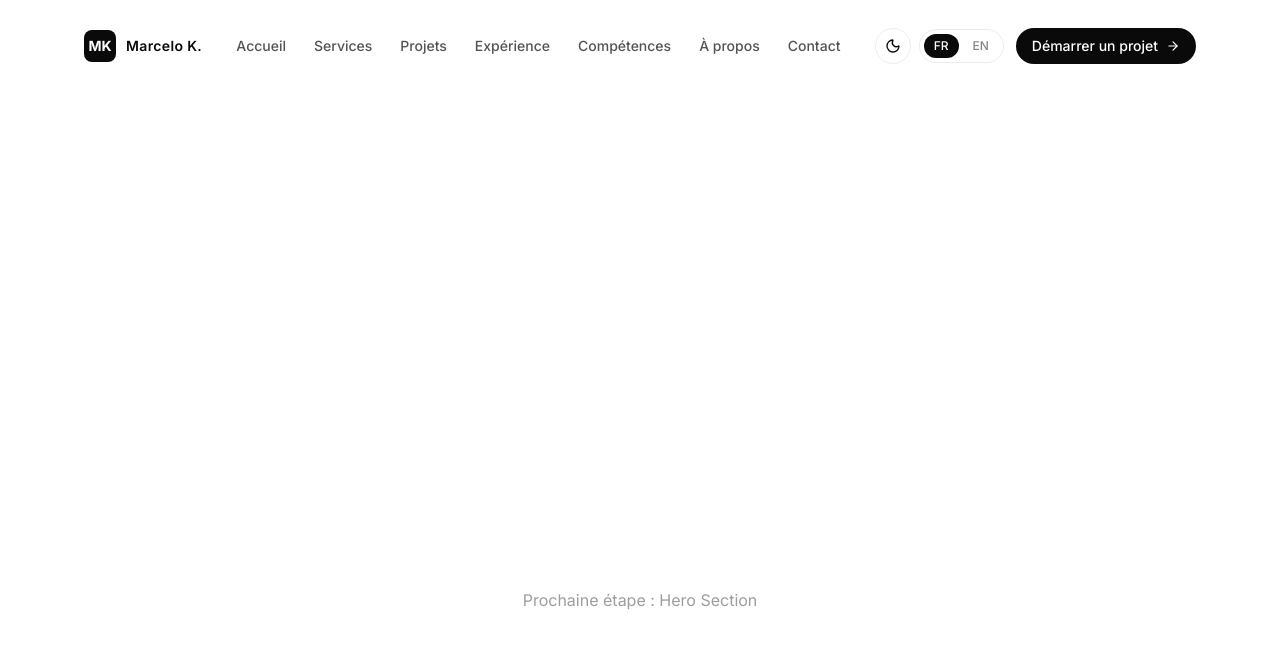
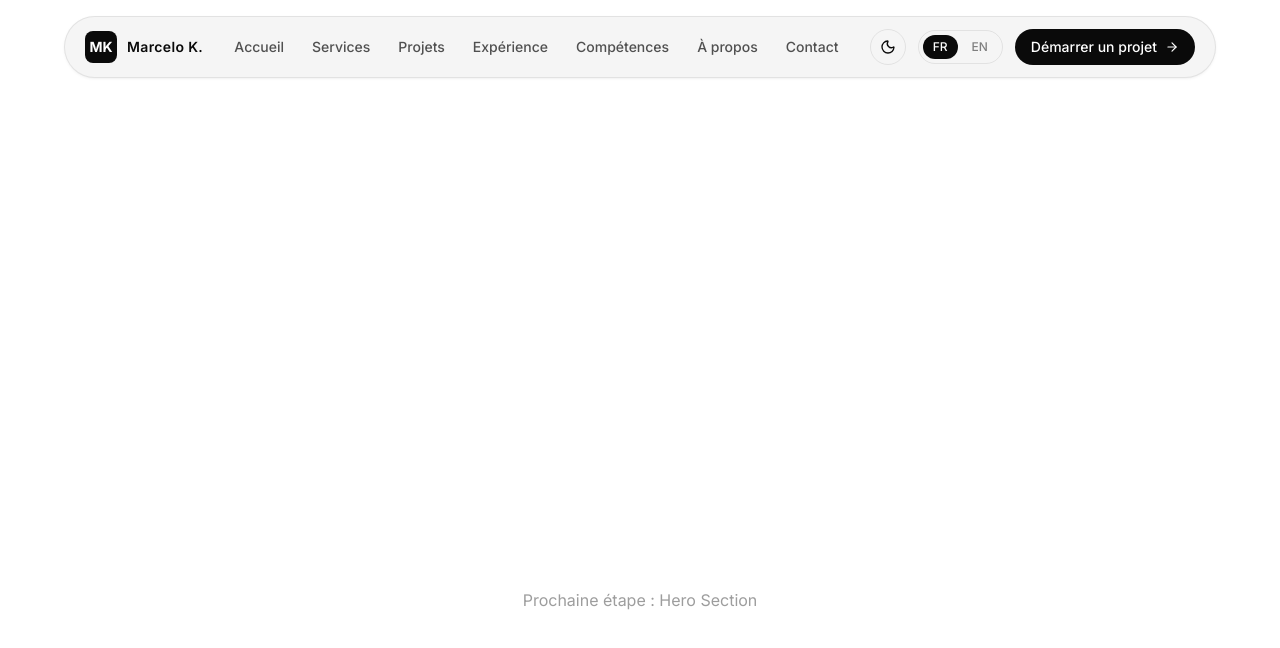
Before and after one commit to MarceloKld/portfolio-marcelo-kalonji, a Next.js app: page / in a window 1280 px wide. Shown: the top 648 px of the page. Built offline with nearby package versions, Linux system fonts and the light colour scheme.

Commit message:
Vérifie :
✅ Plus aucun soulignement rouge dans LanguageProvider.tsx et ThemeToggle.tsx
✅ La Navbar est une pilule flottante avec fond plein, dès le chargement, pas seulement au scroll
✅ Le thème change bien la couleur de fond de la pilule (blanc cassé ↔ noir doux)

```diff
--- a/src/components/layout/Navbar.tsx
+++ b/src/components/layout/Navbar.tsx
@@ -1,7 +1,6 @@
 "use client";
-// Client Component obligatoire : gère l'état du menu mobile + le scroll
 
-import { useState, useEffect } from "react";
+import { useState } from "react";
 import Link from "next/link";
 import { Menu, ArrowRight } from "lucide-react";
 import { useLanguage } from "@/components/providers/LanguageProvider";
@@ -9,44 +8,24 @@ import { ThemeToggle } from "@/components/ui/ThemeToggle";
 import { LanguageToggle } from "@/components/ui/LanguageToggle";
 import { MobileMenu } from "@/components/layout/MobileMenu";
 import { NAV_LINKS } from "@/data/navigation";
-import { cn } from "@/lib/utils";
 
 export function Navbar() {
   const { t } = useLanguage();
-
-  // État : le menu mobile est-il ouvert ?
   const [isMobileMenuOpen, setMobileMenuOpen] = useState(false);
-
-  // État : a-t-on scrollé la page ? (pour ajouter un fond glassmorphism)
-  const [isScrolled, setIsScrolled] = useState(false);
-
-  useEffect(() => {
-    const handleScroll = () => {
-      // Dès qu'on dépasse 20px de scroll, on active le fond flouté
-      setIsScrolled(window.scrollY > 20);
-    };
-    window.addEventListener("scroll", handleScroll);
-    // Nettoyage : on retire l'écouteur quand le composant est démonté
-    return () => window.removeEventListener("scroll", handleScroll);
-  }, []);
 
   return (
     <>
-      <header
-        className={cn(
-          "fixed left-0 right-0 top-0 z-30 transition-all duration-300",
-          // Petite marge + centrage, comme une barre "flottante" façon Richard
-          "px-4 pt-4"
-        )}
-      >
-        <div
-          className={cn(
-            "mx-auto flex max-w-6xl items-center justify-between rounded-full px-5 py-3 transition-all duration-300",
-            isScrolled
-              ? "glass border border-[var(--border-color)] shadow-sm" // fond flouté au scroll
-              : "bg-transparent"
-          )}
-        >
+      {/*
+        Conteneur extérieur : fixe en haut de l'écran, avec un padding
+        qui crée la "marge flottante" visible sur les captures de Richard.
+      */}
+      <header className="fixed left-0 right-0 top-0 z-30 px-4 pt-4 sm:px-6">
+        {/*
+          La "pilule" elle-même : TOUJOURS visible avec fond plein,
+          bordure arrondie complète (rounded-full) et ombre légère.
+          Ce n'est plus conditionné au scroll — c'est permanent, comme demandé.
+        */}
+        <div className="mx-auto flex max-w-6xl items-center justify-between rounded-full border border-[var(--border-color)] bg-[var(--surface)] px-5 py-3 shadow-sm shadow-black/5 transition-colors duration-300">
           {/* === LOGO === */}
           <Link href="#accueil" className="flex items-center gap-2.5">
             <span className="flex h-8 w-8 items-center justify-center rounded-lg bg-[var(--foreground)] text-sm font-bold text-[var(--background)]">
@@ -57,7 +36,7 @@ export function Navbar() {
             </span>
           </Link>
 
-          {/* === LIENS DE NAVIGATION (visibles uniquement sur desktop) === */}
+          {/* === LIENS DE NAVIGATION (desktop uniquement) === */}
           <nav className="hidden items-center gap-7 lg:flex">
             {NAV_LINKS.map((link) => (
               <Link
@@ -72,13 +51,16 @@ export function Navbar() {
 
           {/* === ZONE DROITE : toggles + CTA + burger === */}
           <div className="flex items-center gap-3">
-            {/* Toggles visibles uniquement sur desktop */}
-            <div className="hidden items-center gap-2 lg:flex">
-              <ThemeToggle />
+            {/* Toggle thème : TOUJOURS visible, même sur mobile,
+                comme sur la capture (il est présent à droite peu importe la taille) */}
+            <ThemeToggle />
+
+            {/* Toggle langue : visible uniquement sur desktop pour ne pas surcharger le mobile */}
+            <div className="hidden lg:block">
               <LanguageToggle />
             </div>
 
-            {/* Bouton CTA visible uniquement sur desktop */}
+            {/* Bouton CTA : visible uniquement sur desktop */}
             <Link
               href="#contact"
               className="hidden items-center gap-2 rounded-full bg-[var(--foreground)] px-4 py-2 text-sm font-medium text-[var(--background)] transition-transform hover:scale-[1.03] lg:flex"
@@ -87,7 +69,7 @@ export function Navbar() {
               <ArrowRight size={14} />
             </Link>
 
-            {/* Bouton burger, visible uniquement sur mobile/tablette */}
+            {/* Burger : visible uniquement sur mobile/tablette */}
             <button
               onClick={() => setMobileMenuOpen(true)}
               aria-label="Ouvrir le menu"
@@ -99,11 +81,7 @@ export function Navbar() {
         </div>
       </header>
 
-      {/* Le menu mobile est un composant séparé, contrôlé depuis ici */}
-      <MobileMenu
-        isOpen={isMobileMenuOpen}
-        onClose={() => setMobileMenuOpen(false)}
-      />
+      <MobileMenu isOpen={isMobileMenuOpen} onClose={() => setMobileMenuOpen(false)} />
     </>
   );
 }
--- a/src/components/providers/LanguageProvider.tsx
+++ b/src/components/providers/LanguageProvider.tsx
@@ -1,59 +1,31 @@
 "use client";
-// Obligatoire : ce composant utilise useState et le Context,
-// donc il doit tourner côté navigateur (client), pas côté serveur.
 
-import {
-  createContext,
-  useContext,
-  useState,
-  useEffect,
-  type ReactNode,
-} from "react";
+import { createContext, useContext, useSyncExternalStore, type ReactNode } from "react";
 import type { Locale } from "@/types";
 import fr from "@/i18n/fr.json";
 import en from "@/i18n/en.json";
+import { subscribe, getSnapshot, getServerSnapshot, setStoredLocale } from "@/i18n/localeStore";
 
-// On regroupe les deux dictionnaires dans un seul objet,
-// accessible via translations["fr"] ou translations["en"]
 const translations = { fr, en };
 
-// Définition de la forme de notre "boîte" (le Context)
 type LanguageContextType = {
-  locale: Locale;              // la langue actuelle
-  setLocale: (l: Locale) => void; // la fonction pour la changer
-  t: typeof fr;                 // le dictionnaire de traduction actif
+  locale: Locale;
+  setLocale: (l: Locale) => void;
+  t: typeof fr;
 };
 
-// Création du Context. La valeur "undefined" par défaut sert
-// juste à détecter une erreur si on oublie d'envelopper l'app avec le Provider.
-const LanguageContext = createContext<LanguageContextType | undefined>(
-  undefined
-);
+const LanguageContext = createContext<LanguageContextType | undefined>(undefined);
 
-/**
- * LanguageProvider enveloppe toute l'application.
- * Il fournit la langue active à tous les composants enfants.
- */
 export function LanguageProvider({ children }: { children: ReactNode }) {
-  // État local : langue par défaut = français
-  const [locale, setLocaleState] = useState<Locale>("fr");
+  // useSyncExternalStore lit directement localStorage et se met à jour
+  // automatiquement quand setStoredLocale() appelle emitChange().
+  // Plus besoin de useState + useEffect → plus de warning.
+  const locale = useSyncExternalStore(subscribe, getSnapshot, getServerSnapshot);
 
-  // Au premier chargement, on regarde si une langue a été
-  // sauvegardée précédemment dans le navigateur (localStorage)
-  useEffect(() => {
-    const saved = localStorage.getItem("locale") as Locale | null;
-    if (saved === "fr" || saved === "en") {
-      setLocaleState(saved);
-    }
-  }, []);
-
-  // Fonction pour changer la langue ET la sauvegarder dans le navigateur
   const setLocale = (l: Locale) => {
-    setLocaleState(l);
-    localStorage.setItem("locale", l);
+    setStoredLocale(l);
   };
 
-  // Le dictionnaire correspondant à la langue active
   const t = translations[locale];
 
   return (
@@ -63,11 +35,6 @@ export function LanguageProvider({ children }: { children: ReactNode }) {
   );
 }
 
-/**
- * Hook personnalisé : useLanguage()
- * Permet à n'importe quel composant d'accéder facilement
- * à { locale, setLocale, t } sans répéter le useContext partout.
- */
 export function useLanguage() {
   const context = useContext(LanguageContext);
   if (!context) {
--- a/src/components/ui/ThemeToggle.tsx
+++ b/src/components/ui/ThemeToggle.tsx
@@ -1,22 +1,20 @@
 "use client";
 // Nécessaire : on utilise useState/useEffect + le hook useTheme (interactif)
 
-import { useEffect, useState } from "react";
 import { useTheme } from "next-themes";
 import { Moon, Sun } from "lucide-react"; // Icônes SVG, aucune image lourde
+import { useHasMounted } from "@/lib/useHasMounted"; // Notre nouveau hook
 
 export function ThemeToggle() {
   const { theme, setTheme } = useTheme();
 
-  // Astuce anti-bug d'hydratation :
-  // next-themes ne connaît le vrai thème qu'une fois le JS chargé côté client.
-  // On attend le "mount" avant d'afficher l'icône pour éviter un décalage visuel.
-  const [mounted, setMounted] = useState(false);
-  useEffect(() => setMounted(true), []);
+  // Remplace l'ancien useState+useEffect : plus aucun warning
+  const hasMounted = useHasMounted();
 
-  if (!mounted) {
-    // Pendant le chargement, on affiche un espace vide de la même taille
-    return <div className="h-9 w-9" />;
+  if (!hasMounted) {
+    // Pendant le chargement initial, on affiche un espace vide
+    // de la même taille pour éviter un "saut" visuel (layout shift)
+    return <div className="h-9 w-9 shrink-0" />;
   }
 
   const isDark = theme === "dark";
--- /dev/null
+++ b/src/i18n/localeStore.ts
@@ -0,0 +1,48 @@
+import type { Locale } from "@/types";
+
+const STORAGE_KEY = "locale";
+
+// Liste des "abonnés" qui veulent être prévenus quand la langue change
+let listeners: Array<() => void> = [];
+
+// Prévient tous les composants abonnés qu'un changement a eu lieu
+function emitChange() {
+  for (const listener of listeners) listener();
+}
+
+/**
+ * Fonction "subscribe" exigée par useSyncExternalStore.
+ * Elle enregistre un listener et retourne une fonction de nettoyage.
+ */
+export function subscribe(listener: () => void) {
+  listeners.push(listener);
+  return () => {
+    listeners = listeners.filter((l) => l !== listener);
+  };
+}
+
+/**
+ * Lit la langue actuelle depuis localStorage (côté client uniquement).
+ */
+export function getSnapshot(): Locale {
+  if (typeof window === "undefined") return "fr";
+  const saved = localStorage.getItem(STORAGE_KEY);
+  return saved === "en" ? "en" : "fr";
+}
+
+/**
+ * Valeur utilisée côté serveur (SSR) : toujours "fr" par défaut.
+ * Garantit qu'il n'y a jamais de décalage entre serveur et client.
+ */
+export function getServerSnapshot(): Locale {
+  return "fr";
+}
+
+/**
+ * Change la langue : on sauvegarde dans localStorage,
+ * puis on prévient tous les composants abonnés de se re-rendre.
+ */
+export function setStoredLocale(locale: Locale) {
+  localStorage.setItem(STORAGE_KEY, locale);
+  emitChange();
+}
--- /dev/null
+++ b/src/lib/useHasMounted.ts
@@ -0,0 +1,24 @@
+import { useSyncExternalStore } from "react";
+
+// Cette fonction "subscribe" ne fait rien car on n'a pas besoin
+// d'écouter un vrai changement — on veut juste savoir si on est
+// côté client (après hydratation) ou côté serveur.
+const subscribe = () => () => {};
+
+/**
+ * Hook réutilisable qui répond à la question :
+ * "Est-ce que le composant est bien monté dans le navigateur ?"
+ *
+ * - Pendant le rendu serveur (SSR) ou avant l'hydratation → retourne false
+ * - Une fois dans le navigateur, après hydratation → retourne true
+ *
+ * Avantage par rapport à useState+useEffect : aucun warning React,
+ * et c'est le pattern officiellement recommandé par React pour ce cas précis.
+ */
+export function useHasMounted() {
+  return useSyncExternalStore(
+    subscribe,
+    () => true,   // Valeur retournée côté client
+    () => false   // Valeur retournée côté serveur
+  );
+}
```
Also changed, not shown: public/images/profile/marcelo.png (deleted), public/images/profile/marcelo.webp (added).
